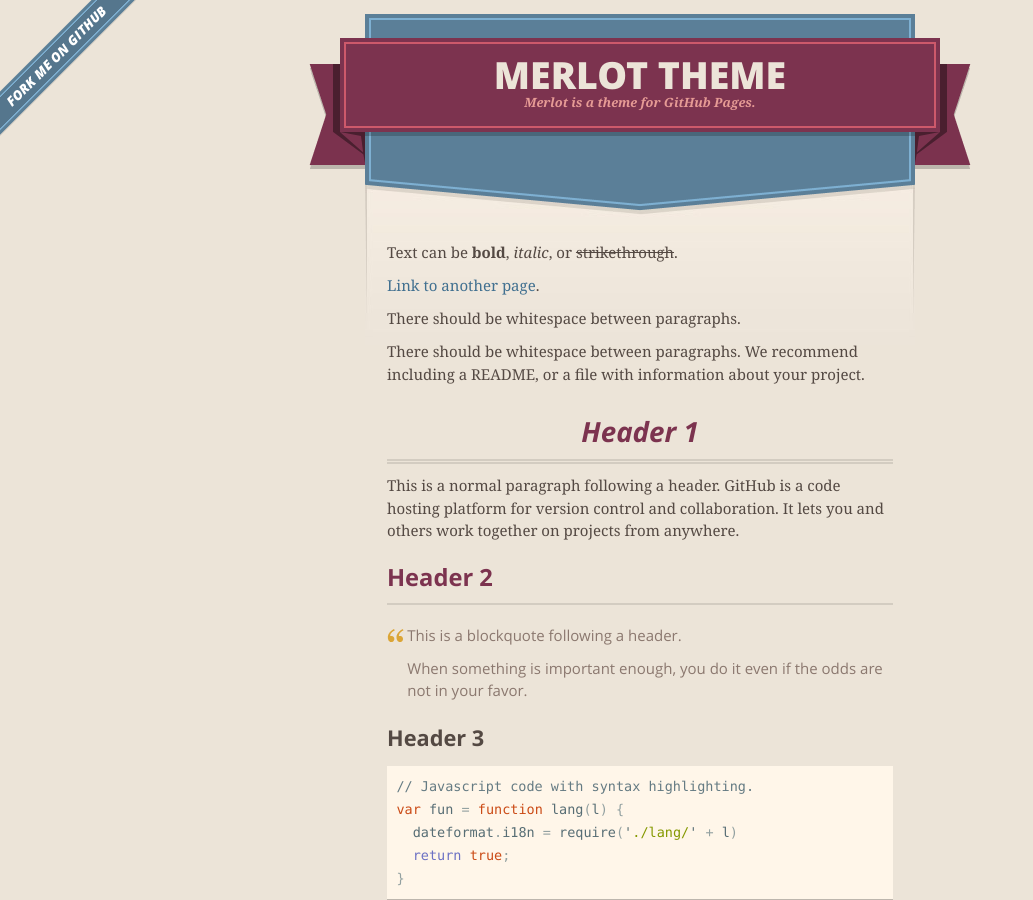
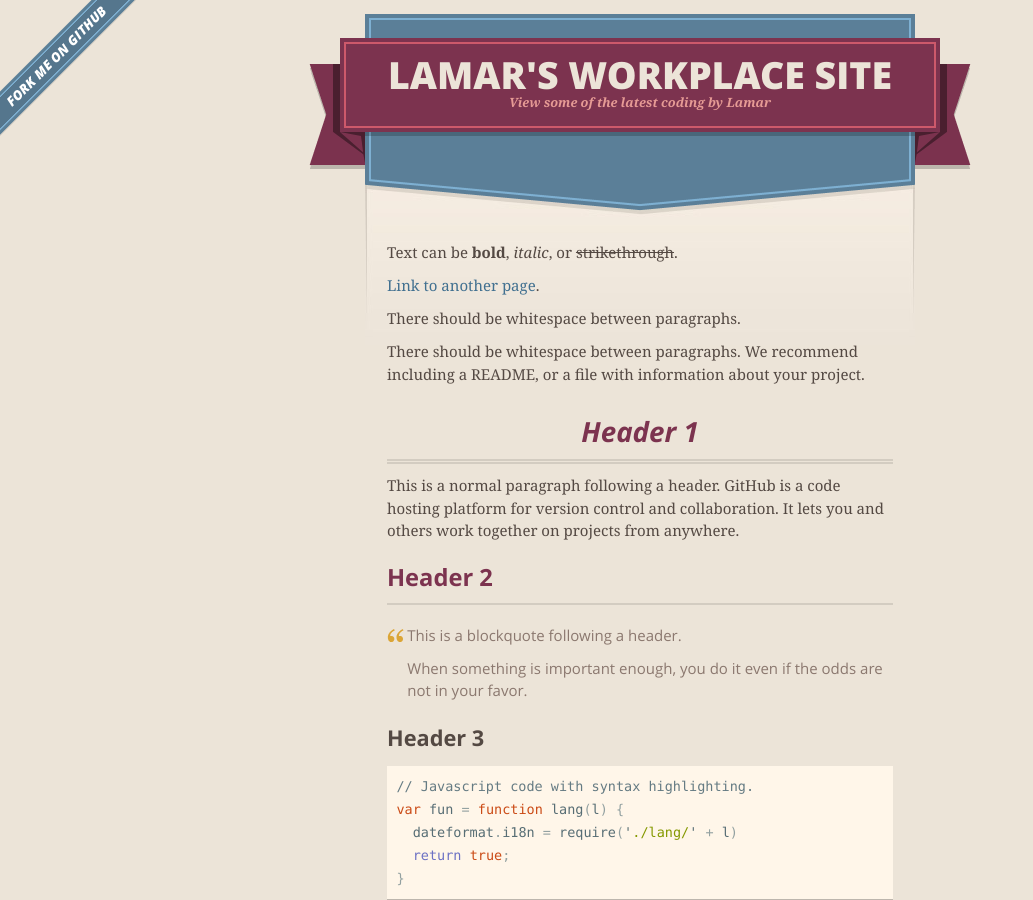
Before and after one commit to Lamar-S/lamar-s.github.io, a Jekyll site: the page built from index.md, in a window 1280 px wide and 900 px high. Shown: the whole window, without its empty margins (0-1033 px from the left). Built offline with Jekyll 4.4.1, drawn with Linux system fonts in a browser that asks for light colours; our own code applies the rules of GitHub Pages for plain Markdown files.

Commit message:
Update _config.yml

```diff
--- a/_config.yml
+++ b/_config.yml
@@ -1,5 +1,5 @@
-title: Merlot theme
-description: Merlot is a theme for GitHub Pages.
+title: Lamar's Workplace Site
+description: View some of the latest coding by Lamar
 show_downloads: false
 google_analytics:
 theme: jekyll-theme-merlot
```
